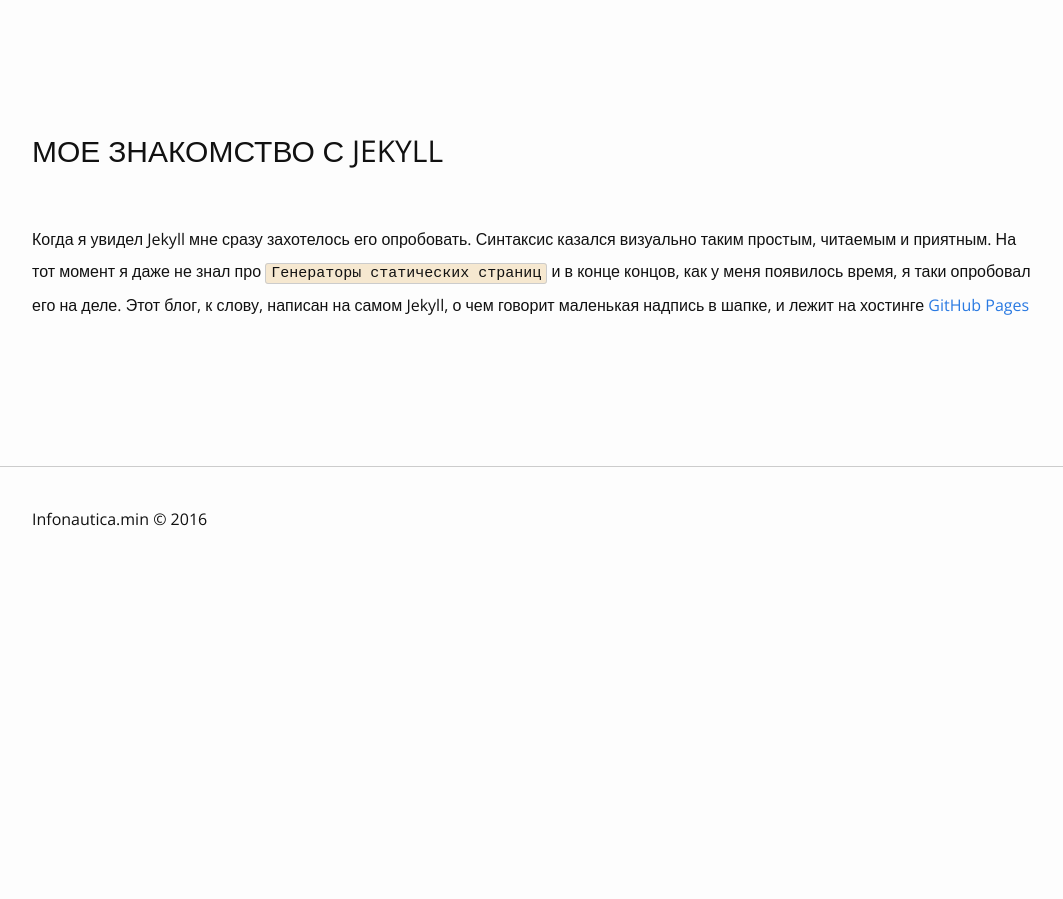
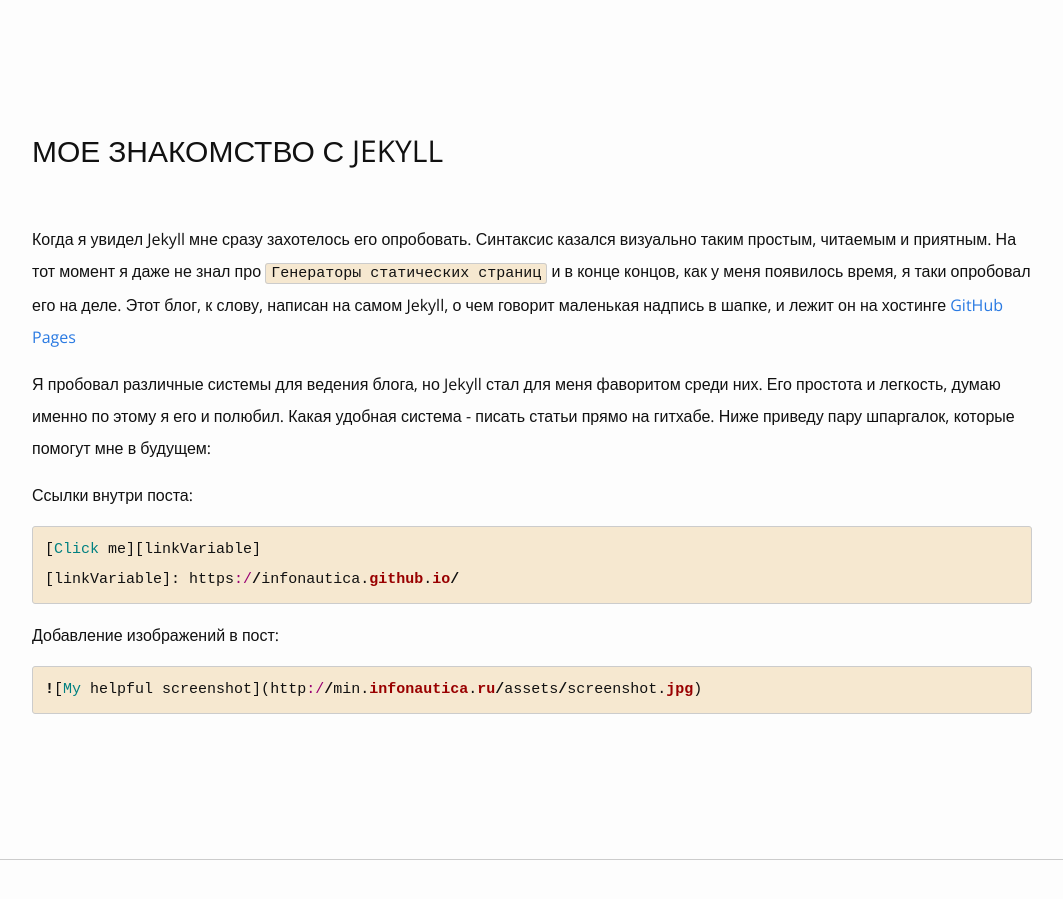
Before and after one commit to Infonautica/infonautica.github.io, a Jekyll site: the page built from _posts/2016-02-13-my-jekyll-experience.markdown, in a window 1280 px wide and 900 px high, scrolled down 702 px. Shown: the whole window, without its empty margins (108-1171 px from the left). Built offline with Jekyll 4.4.1, drawn with Linux system fonts in a browser that asks for light colours; before the commit the page ends 1273 px from its top, so only the background shows below that.

Commit message:
Update 2016-02-13-my-jekyll-experience.markdown

```diff
--- a/_posts/2016-02-13-my-jekyll-experience.markdown
+++ b/_posts/2016-02-13-my-jekyll-experience.markdown
@@ -5,6 +5,19 @@ date:   2016-02-13 18:10:10 +0300
 categories: blog
 promo: "Речь пойдет о моем скромном опыте разработки на Jekyll, о том что мне в нем нравится, а что нет. Есть ли смысл вообще смотреть в его сторону и подобные рассуждения, возможно даже с примерами и кодом. Также опишу свои планы в области IT и разботки на недалекое будущее, о технологиях которые изучил недавно и с которыми мне еще предстоит познакомится в этом 2016 году."
 ---
-Когда я увидел Jekyll мне сразу захотелось его опробовать. Синтаксис казался визуально таким простым, читаемым и приятным. На тот момент я даже не знал про `Генераторы статических страниц` и в конце концов, как у меня появилось время, я таки опробовал его на деле. Этот блог, к слову, написан на самом Jekyll, о чем говорит маленькая надпись в шапке, и лежит на хостинге [GitHub Pages][githubPages]
+Когда я увидел Jekyll мне сразу захотелось его опробовать. Синтаксис казался визуально таким простым, читаемым и приятным. На тот момент я даже не знал про `Генераторы статических страниц` и в конце концов, как у меня появилось время, я таки опробовал его на деле. Этот блог, к слову, написан на самом Jekyll, о чем говорит маленькая надпись в шапке, и лежит он на хостинге [GitHub Pages][githubPages]
+
+Я пробовал различные системы для ведения блога, но Jekyll стал для меня фаворитом среди них. Его простота и легкость, думаю именно по этому я его и полюбил. Какая удобная система - писать статьи прямо на гитхабе. Ниже приведу пару шпаргалок, которые помогут мне в будущем:
+
+Ссылки внутри поста:
+{% highlight ruby %}
+[Click me][linkVariable]
+[linkVariable]: https://infonautica.github.io/
+{% endhighlight %}
+
+Добавление изображений в пост:
+{% highlight ruby %}
+![My helpful screenshot]({{ site.url }}/assets/screenshot.jpg)
+{% endhighlight %}
 
 [githubPages]: https://pages.github.com/
```
